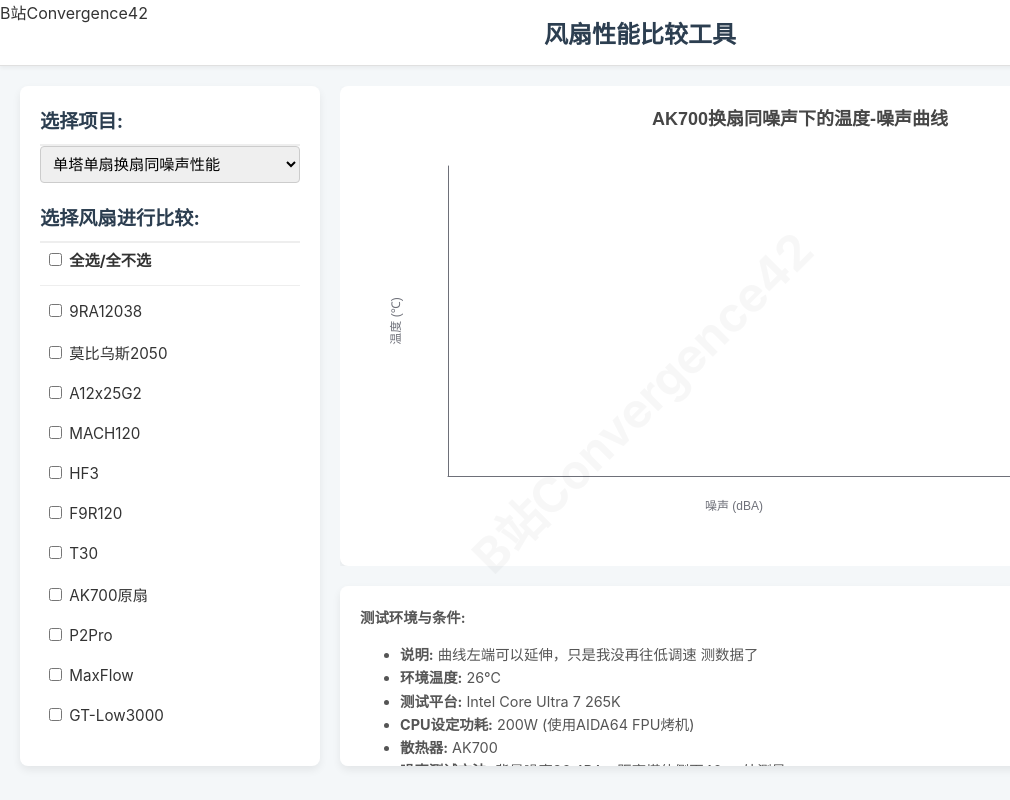
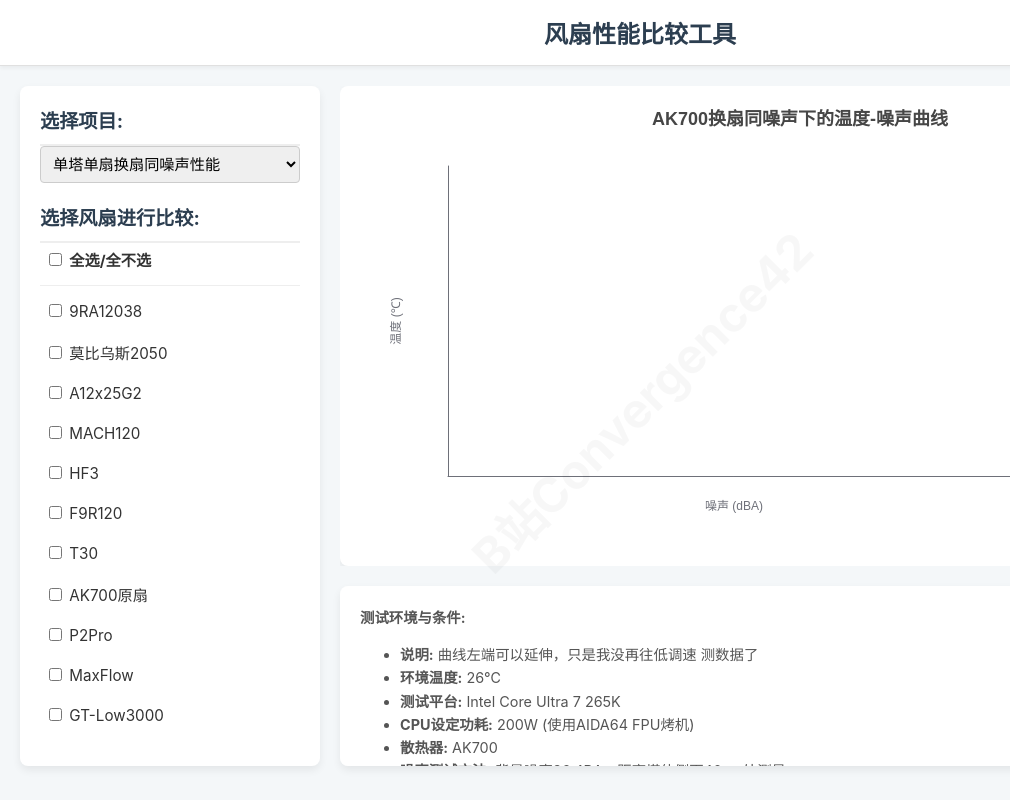
Before and after one commit to Skywalker144/Vortexy, a plain HTML site: page index.html in a window 1280 px wide. Shown: the whole page, without its empty margins (0-1010 px from the left). Drawn offline with nearby package versions, Linux system fonts and the light colour scheme.

Commit message:
更新样式

```diff
--- a/index.html
+++ b/index.html
@@ -8,7 +8,7 @@
 </head>
 <body>
     <!-- 水印 -->
-    <div class="watermark">B站Convergence42</div>
+    <div class="watermark"></div>
 
     <header>
         <h1>风扇性能比较工具</h1>
```
Also changed, not shown: 1 other file.
